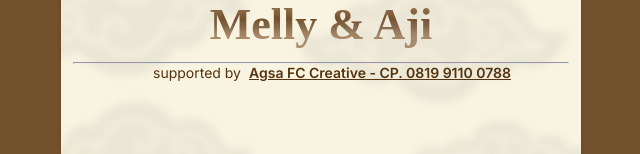
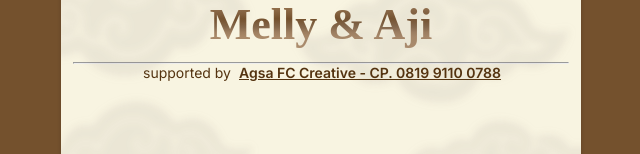
Before and after one commit to gngap-016/wedding-melly-and-aji, a Next.js app: page / in a window 1280 px wide. Shown: the part 4235-4389 px from the top of the page, without its empty margins (319-959 px from the left). Built offline with nearby package versions, Linux system fonts and the light colour scheme; a web font is replaced by a local one.

Commit message:
Update footer styles v1.05

```diff
--- a/src/components/footer/footer.module.scss
+++ b/src/components/footer/footer.module.scss
@@ -44,7 +44,7 @@
 }
 
 .textSupported {
-  margin-left: -248px;
+  margin-left: -268px;
 }
 
 .myLink {
```
